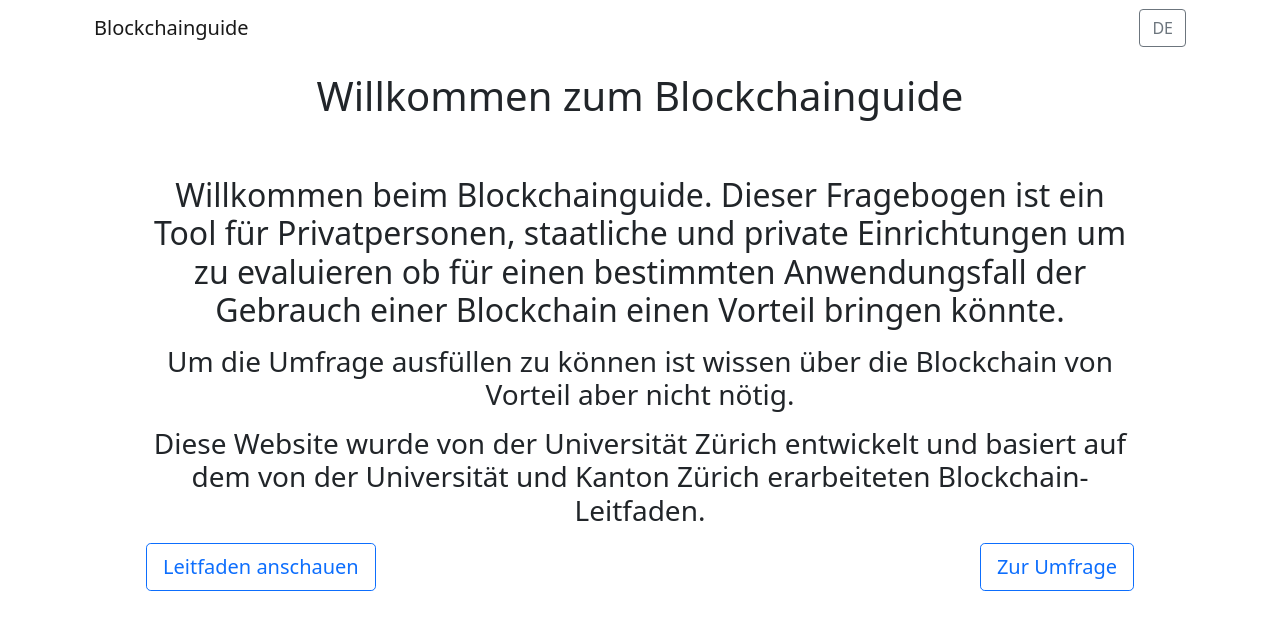
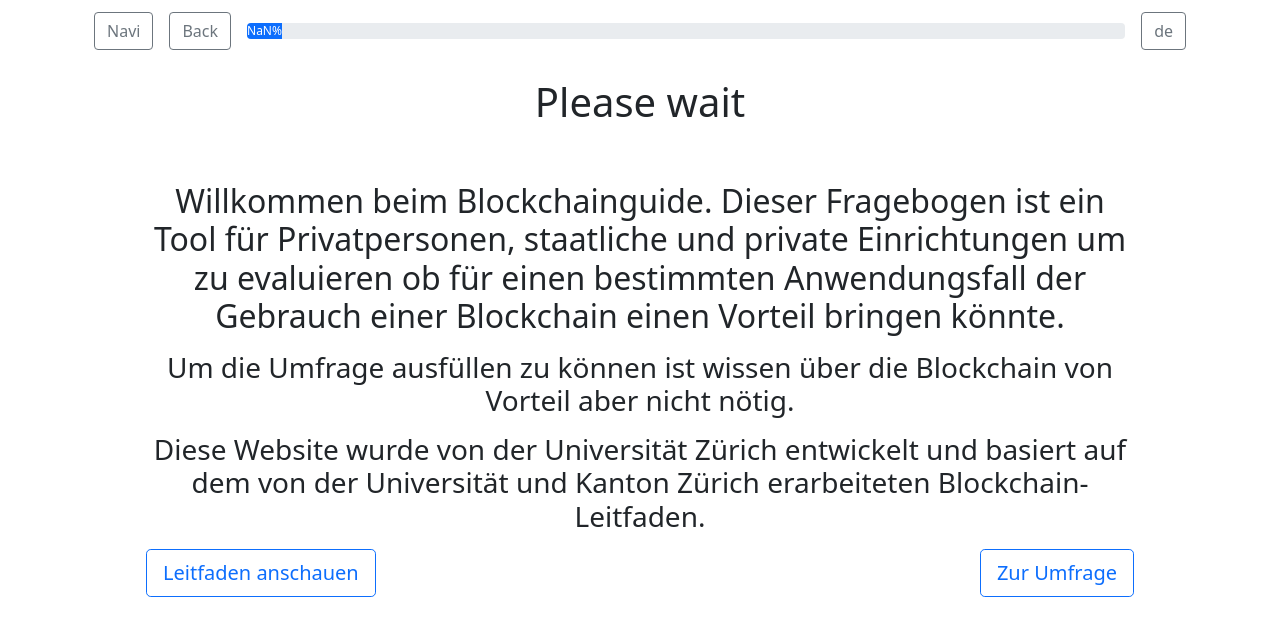
Before and after one commit to Ivoooo/bchain-front, a React (Create React App) app: page / in a window 1280 px wide. Shown: the top 636 px of the page. Built offline with nearby package versions, Linux system fonts and the light colour scheme.

Commit message:
Updating JSON format Updating QuestionHandler.js to accept new format

```diff
--- a/src/App.js
+++ b/src/App.js
@@ -1,7 +1,6 @@
 import React from 'react';
 import Container from 'react-bootstrap/Container';
 import './App.css';
-import DataJSON from './components/data.json';
 import {Header} from "./views/Header";
 import {HeaderFrontPage} from "./views/HeaderFrontPage";
 import './views/Views.css';
@@ -13,17 +12,15 @@ class App extends React.Component {
     constructor(props) {
         super(props)
         this.state = {
-            position: -1,
-            furthestPosition: 0,
-            current: {"Question": "The question will load shorty.",
-                "Options": "Zur Umfrage"},
+            position: [0,1],
+            furthestPosition: [0,1],
+
+            current: {"question": {"de":"The question will load shorty."}, "option": {"de":"Zur Umfrage"}},
+            questionType: "Front Page",
+            title: "Please wait",
+
             next: null,
-            qqs: [[0,1]],
-            data: null,
-            questionType: "Front Page",
-            title: "a",
-            goTo: 0,
-            language: "DE"
+            language: "de"
         }
 
         this.goNext = this.goNext.bind(this)
@@ -31,25 +28,22 @@ class App extends React.Component {
         this.changeLanguage = this.changeLanguage.bind(this)
     }
 
-    findNextPage(pageId) {
+    loadPage(pageId) {
         console.log("Previous Page loaded " + this.state.position, this.state.questionType, this.state.title, this.state.current)
-
-        let q = this.state.qqs[pageId];
-
-        this.setState({current: DataJSON[q[0]]["Fragen"][q[1]],
-            title: DataJSON[q[0]]["Title"]["Deutsch"],
+        console.log(pageId)
+        let q = QuestionHandler.getQuestion(pageId);
+        console.log(q)
+        //todo decide if position should be saved here or before, position has more than needed.
+        //todo update title
+        this.setState({
+            current: q,
             position: pageId,
-            questionType: DataJSON[q[0]]["Fragen"][q[1]]["Type"]
+            questionType: q["type"]
         })
 
-        if(this.state.furthestPosition < pageId) {
+        /*if(this.state.furthestPosition < pageId) {
             this.setState({furthestPosition: pageId})
-        }
-    }
-
-    constructQuestions() {
-        let qqs =  [[0,1],[1,1],[1,1.5],[1,2],[1,3],[2,1],[3,1],[3,2],[3,3],[3,4],[3,5],[3,6],[3,7],[3,8],[3,9],[4,1],[4,2],[4,3],[4,4],[4,5],[4,6],[4,7],[4,8],[4,9],[4,10],[5,1],[5,2],[5,3],[5,4],[5,5],[5,6],[5,7],[5,8],[5,9],[5,10],[6,1]];
-        this.setState({qqs: qqs})
+        }*/
     }
 
     goTo(pageId) {
@@ -57,37 +51,36 @@ class App extends React.Component {
             this.setState({questionType: "Navi", title: "Navigation"});
         }
         else {
-            this.findNextPage(parseInt(pageId));
+            this.loadPage(parseInt(pageId));
         }
     }
 
     goNext(newNext) {
         console.log("Given answer is: ")
         if(newNext !== null) console.log(newNext.target.value)
-        this.goTo(this.state.position + 1);
+        else console.log(null)
+
+        let q = QuestionHandler.getNextStep(this.state.position);
+        this.loadPage(q)
     }
 
     changeLanguage() {
-        if(this.state.language === "DE") this.setState({language: "EN"})
-        else this.setState({language: "DE"})
+        if(this.state.language === "de") this.setState({language: "en"})
+        else this.setState({language: "de"})
     }
 
     componentDidMount() {
-        this.constructQuestions();
-
         //todo remove state
         console.log(this.state.data)
         localStorage.clear() // todo REMOVE
         //if the user has never used the website before a new progress tracker will be created:
         if (!localStorage.getItem("data")) {
-            localStorage.setItem("data", DataJSON)
+            // todo localStorage.setItem("data", DataJSON)
             localStorage.setItem("version", "1.0") //if there are any major updates that could break compatibility this may be of use
         } //todo connect version to settings
         this.setState({data: localStorage.getItem("data")})
 
-        if(this.state.position < 0){
-            this.goNext(null);
-        }
+        this.loadPage(this.state.position);
     }
 
     render() {
@@ -98,7 +91,7 @@ class App extends React.Component {
                 />
                 : <Header className="head"
                           now={this.state.position}
-                          max={this.state.qqs.length}
+                          max={/*this.state.qqs.length*/ 5}
                           goTo={this.goTo}
                           language={this.state.language}
                           changeLanguage={this.changeLanguage}
@@ -115,8 +108,8 @@ class App extends React.Component {
                                   language={this.state.language}
                         />
                         : <Router questionType={this.state.questionType}
-                                  question={this.state.current.Question}
-                                  option={this.state.current.Options}
+                                  question={this.state.current["question"][this.state.language]}
+                                  option={this.state.current["option"][this.state.language]}
                                   goNext={this.goNext}
                         />
                     }
--- a/src/questions/0_introduction.json
+++ b/src/questions/0_introduction.json
@@ -1,13 +1,25 @@
 {
-  "Title": {
-      "English": "Introduction",
-      "Deutsch": "Einführung"
-    },
-    "Fragen": {
-      "1": {
-        "Question": "Willkommen beim Blockchainguide. Dieser Fragebogen ist ein Tool für Privatpersonen, staatliche und private Einrichtungen um zu evaluieren ob für einen bestimmten Anwendungsfall der Gebrauch einer Blockchain einen Vorteil bringen könnte. \r Um die Umfrage ausfüllen zu können ist wissen über die Blockchain von Vorteil aber nicht nötig. \n Diese Website wurde von der Universität Zürich entwickelt und basiert auf dem von der Universität und Kanton Zürich erarbeiteten Blockchain-Leitfaden.",
-        "Options": ["Leitfaden anschauen","Zur Umfrage"],
-        "Type": "Front Page"
-      }
+  "title": {
+    "en": "Introduction",
+    "de": "Einführung"
+  },
+  "questionContainer": {
+    "1": {
+      "question": {
+        "de": "Willkommen beim Blockchainguide. Dieser Fragebogen ist ein Tool für Privatpersonen, staatliche und private Einrichtungen um zu evaluieren ob für einen bestimmten Anwendungsfall der Gebrauch einer Blockchain einen Vorteil bringen könnte. \r Um die Umfrage ausfüllen zu können ist wissen über die Blockchain von Vorteil aber nicht nötig. \n Diese Website wurde von der Universität Zürich entwickelt und basiert auf dem von der Universität und Kanton Zürich erarbeiteten Blockchain-Leitfaden.",
+        "en": "Coming soon"
+      },
+      "option": {
+        "de": [
+          "Leitfaden anschauen",
+          "Zur Umfrage"
+        ],
+        "en": [
+          "see soon",
+          "go ahead"
+        ]
+      },
+      "type": "Front Page"
+    }
   }
 }
--- a/src/questions/1_businessCase.json
+++ b/src/questions/1_businessCase.json
@@ -1,20 +1,32 @@
 {
-    "Title": {
-      "English": "Analyzing & Categorizing Business Case",
-      "Deutsch": "Geschäftsfälle vorstellen & Kategorisieren"
+    "title": {
+      "en": "Analyzing & Categorizing Business Case",
+      "de": "Geschäftsfälle vorstellen & Kategorisieren"
     },
-    "Fragen": {
+    "questionContainer": {
       "1": {
-        "Question": "Der Blockchainguide ist in 5 unterschiedlich lange Teile unterteilt und es braucht total ungefähr Minuten um ihn auszufüllen. Am Ende werden sie erfahren ob für ihren spezifischen Geschäftsfall den Gebrauch einer Blockchain Sinn ergeben würde. Zudem bekommen Sie Hinweise wie Sie als nächstes vorgehen könnten.",
-        "Options": "Weiter",
-        "Type": "Front Page"
-      },
-      "1.5": {
-        "Question": "Bevor wir aber starten müssen Sie zuerst einen genauen Geschäftsfall bestimmen bei dem Sie prüfen möchten ob der Gebrauch einer Blockchain sie unterstützen könnte. \n Beispiele dazu wären: \n Kund*innen möchten sich bei uns anmelden und beziehen eine Leistung. \n Kund*innen sollen sich einfacher in öffentliche Verzeichnisse eintragen können. \n Wir möchten die Zugriffsrechte auf Daten besser handhaben können.",
-        "Options": "Weiter",
-        "Type": "Text"
+        "question": {
+          "de": "Der Blockchainguide ist in 5 unterschiedlich lange Teile unterteilt und es braucht total ungefähr Minuten um ihn auszufüllen. Am Ende werden sie erfahren ob für ihren spezifischen Geschäftsfall den Gebrauch einer Blockchain Sinn ergeben würde. Zudem bekommen Sie Hinweise wie Sie als nächstes vorgehen könnten.",
+          "en": "coming soon tbb"
+        },
+        "option": {
+          "de": "Weiter",
+          "en": "Continue"
+        },
+        "type": "Front Page"
       },
       "2": {
+        "question": {
+          "de": "Bevor wir aber starten müssen Sie zuerst einen genauen Geschäftsfall bestimmen bei dem Sie prüfen möchten ob der Gebrauch einer Blockchain sie unterstützen könnte. \n Beispiele dazu wären: \n Kund*innen möchten sich bei uns anmelden und beziehen eine Leistung. \n Kund*innen sollen sich einfacher in öffentliche Verzeichnisse eintragen können. \n Wir möchten die Zugriffsrechte auf Daten besser handhaben können.",
+          "en": "coming soon tbb"
+        },
+        "option": {
+          "de": "Weiter",
+          "en": "Continue"
+        },
+        "type": "Text"
+      },
+      "3": {
         "Question": "Sind sie Teil einer staatlichen Institution, eine Privatperson oder Teil eines Geschäftes",
         "Options": {
           "1": "Staatlich",
@@ -22,7 +34,7 @@
         },
         "Type": "Dual Choice"
       },
-      "3": {
+      "4": {
         "Question": "Bitte wählen Sie die Kategorie, welche am besten zu Ihrem Geschäftsfall passt",
         "Options": {
           "1": "Anmeldeverfahren",
--- a/src/questions/QuestionHandler.js
+++ b/src/questions/QuestionHandler.js
@@ -7,17 +7,17 @@ import q5 from "./5_evaluateCompany.json";
 import q6 from "./6_telemetry.json";
 
 let q = [q0, q1, q2, q3, q4, q5, q6]; //IMPORTANT if you add a new step (q7), you NEED to extend this array!
-//GUIDELINES TO ADD NEW QUESTION: //todo edit questioncontainer name
+//GUIDELINES TO ADD NEW QUESTION: todo
 
 
 export class QuestionHandler {
     q = [q0, q1, q2, q3, q4, q5, q6];
 
-    static getQuestion([chapter, part], language) {
-        return getQuestion([chapter, part], language);
+    static getQuestion([chapter, part]) {
+        return getQuestion([chapter, part]);
     }
 
-    static getTitles(language="Deutsch") {
+    static getTitles(language="de") {
         return getTitles(language);
     }
 
@@ -26,19 +26,19 @@ export class QuestionHandler {
     }
 }
 
-function getQuestion([chapter, part], language) {
-    return language === "Deutsch" ? q[chapter]["Fragen"][part] : q[chapter]["Question"][part];
+function getQuestion([chapter, part]) {
+    return q[chapter]["questionContainer"][part];
 }
 
 function getNextStep([chapter, part]) {
-    if(q[chapter]["Fragen"][part+1] !== undefined) return [chapter, part+1] //todo why this no work
-    return [chapter+1,1] //todo check if end is reached
+    if(q[chapter]["questionContainer"][part+1] !== undefined) return [chapter, part+1];
+    return [chapter+1,1] //todo might do [n,0] for in between screen.
 }
 
-function getTitles(language="Deutsch") {
+function getTitles(language="de") {
     let t = []
     for(let i=0; i< q.length; i++) {
-        t.push(q[i]["Title"][language]);
+        t.push(q[i]["title"][language]);
     }
     return t;
 }
```
